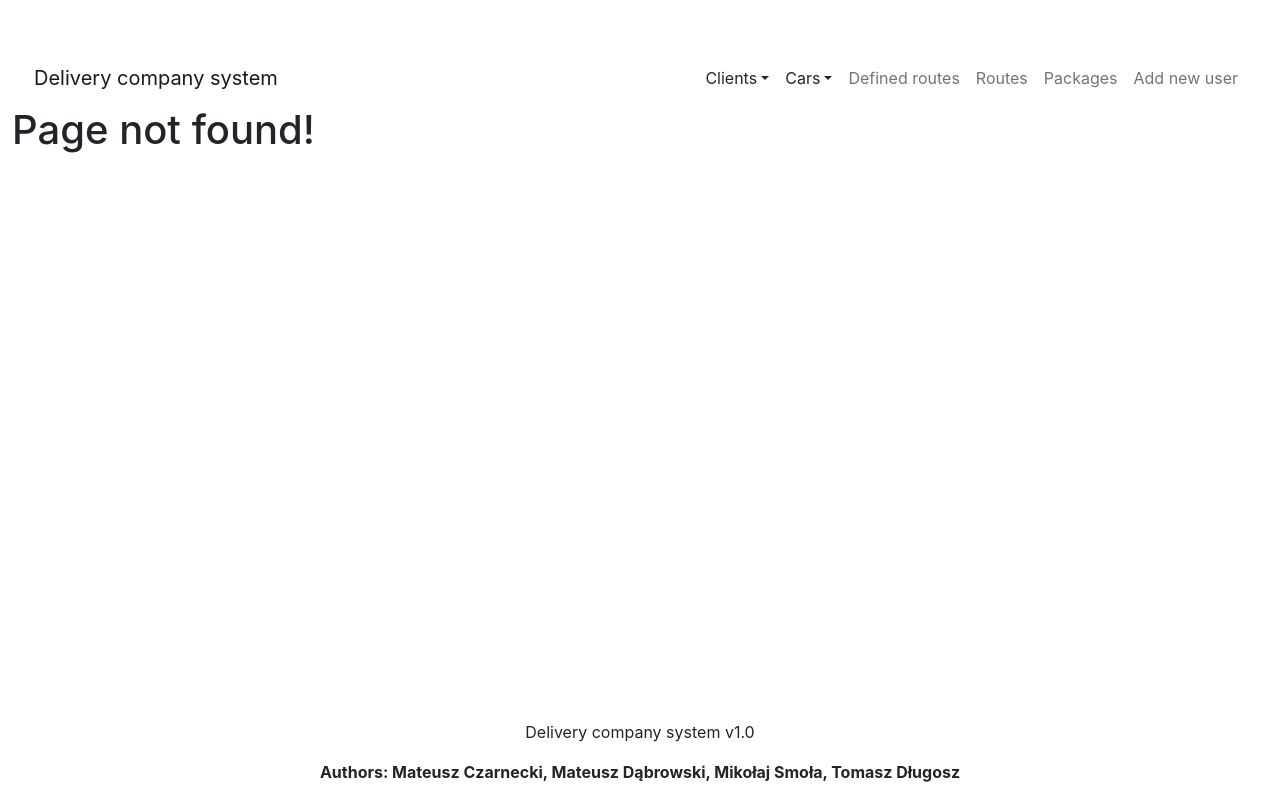
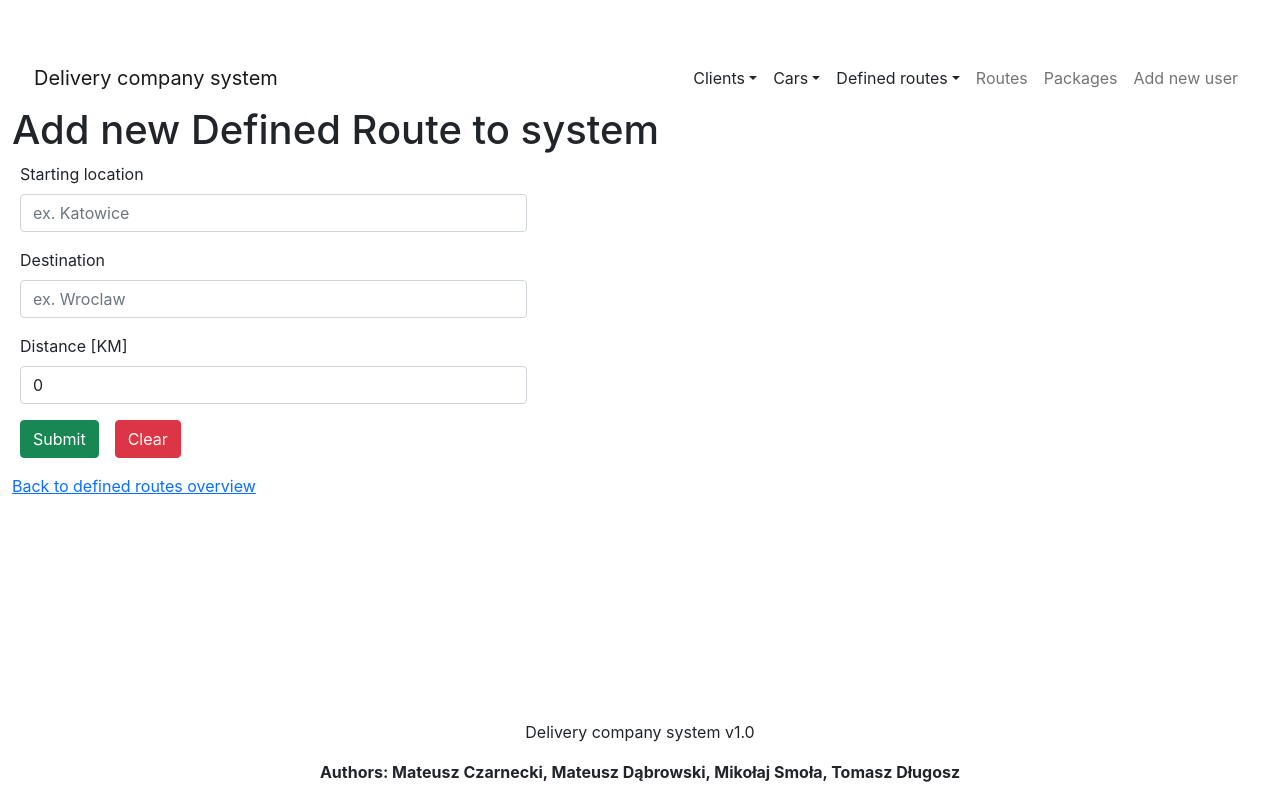
Before and after one commit to minemaster1329/take_frontend, a React (Create React App) app: page /addnewdefinedroute in a window 1280 px wide. Built offline with nearby package versions, Linux system fonts and the light colour scheme.

Commit message:
Defined routes overview and adding

```diff
--- a/src/App.tsx
+++ b/src/App.tsx
@@ -16,6 +16,7 @@ import EditCar from "./components/carcomponents/EditCar";
 import CarDetails from "./components/carcomponents/CarDetails";
 import {AddNewUser} from "./components/usercomponents/AddNewUser";
 import AddNewPackage from "./components/packagecomponents/AddNewPackage";
+import AddNewDefinedRoute from "./components/definedroutecomponents/AddNewDefinedRoute";
 
 function App() {
   return (
@@ -31,6 +32,7 @@ function App() {
               <Route path='clientdetails' element={<ClientDetails/>}/>
                 {/*defined Routes routes*/}
               <Route path='definedroutesoverview' element={<DefinedRoutesOverview/>}/>
+              <Route path='addnewdefinedroute' element={<AddNewDefinedRoute/>}/>
                 {/*Routes routes*/}
               <Route path='routesoverview' element={<RoutesOverview/>}/>
                 {/*Routes routes*/}
--- /dev/null
+++ b/src/components/definedroutecomponents/AddNewDefinedRoute.tsx
@@ -0,0 +1,90 @@
+import {Button, Form, FormGroup, Input, Label} from "reactstrap";
+import {useState} from "react";
+import {Link} from "react-router-dom";
+import {DefinedRoute} from "./DefinedRoute";
+
+export default function AddNewDefinedRoute() {
+    const [startingLocation, setStartingLocation] = useState("")
+    const [destination, setDestination] = useState("")
+    const [distanceKM, setDistanceKM] = useState(0)
+
+    const handleSubmit = async () => {
+        let definedRoute: DefinedRoute = {
+            id: 0,
+            startingLocation: startingLocation,
+            destination: destination,
+            distanceKM: distanceKM,
+        }
+
+        //'http://localhost:8080/take_project-1.0-SNAPSHOT/api/client/addnew'
+        await fetch('http://localhost:8080/take_project-1.0-SNAPSHOT/api/definedRoute/addnew', {
+            method: 'POST',
+            headers: {
+                'Content-Type': 'application/json'
+            },
+            body: JSON.stringify(definedRoute)
+        })
+            .then(response => {
+                if (response.ok){
+                    alert("Route added successfully");
+                }
+                else {
+                    alert("Error when adding new defined route")
+                }
+            });
+    }
+
+    const handleReset = () => {
+        setStartingLocation("");
+        setDestination("");
+        setDistanceKM(0);
+    }
+
+    return (
+        <div>
+            <h1>
+                Add new Defined Route to system
+            </h1>
+            <Form className="form col-5">
+                <FormGroup className="m-2">
+                    <Label for={"startingLocation"}>Starting location</Label>
+                    <Input
+                        type="text"
+                        name="startingLocation"
+                        id="startingLocation"
+                        value={startingLocation}
+                        placeholder={"ex. Katowice"}
+                        onChange={e => setStartingLocation(e.target.value)}
+                    />
+                </FormGroup>
+                <FormGroup className="m-2">
+                    <Label for={"destination"}>Destination</Label>
+                    <Input
+                        type="text"
+                        name="destination"
+                        id="destination"
+                        value={destination}
+                        placeholder={"ex. Wroclaw"}
+                        onChange={e => setDestination(e.target.value)}
+                    />
+                </FormGroup>
+                <FormGroup className="m-2">
+                    <Label for={"distanceKM"}>Distance [KM]</Label>
+                    <Input
+                        type="number"
+                        name="distanceKM"
+                        id="distanceKM"
+                        value={distanceKM}
+                        placeholder={"ex. 20"}
+                        onChange={e => setDistanceKM(parseInt(e.target.value))}
+                    />
+                </FormGroup>
+                <FormGroup>
+                    <Button className='btn btn-success mx-2' onClick={handleSubmit}>Submit</Button>
+                    <Button className='btn btn-danger  mx-2' onClick={handleReset}>Clear</Button>
+                </FormGroup>
+            </Form>
+            <Link to='/definedroutesoverview'>Back to defined routes overview</Link>
+        </div>
+    )
+}
--- /dev/null
+++ b/src/components/definedroutecomponents/DefinedRoute.ts
@@ -0,0 +1,6 @@
+export type DefinedRoute = {
+    id: number,
+    startingLocation: string,
+    destination: string,
+    distanceKM: number,
+}
--- a/src/components/definedroutecomponents/DefinedRoutesOverview.tsx
+++ b/src/components/definedroutecomponents/DefinedRoutesOverview.tsx
@@ -1,5 +1,83 @@
+import {useEffect, useState} from "react";
+import {DefinedRoute} from "./DefinedRoute";
+import {FetchError} from "../FetchError";
+import {Link, useNavigate} from "react-router-dom";
+import {Button, Table} from "reactstrap";
+
 export default function DefinedRoutesOverview() {
-    return(
-        <h1>Defined Routes Overview</h1>
-    )
+    const [definedRoutes, setDefinedRoutes] = useState<DefinedRoute[]>([]);
+    const [fetchError, setFetchError] = useState<FetchError>({didHappened: false, errorCode: 200, errorMessage: ""});
+    const [loading, setLoading] = useState<boolean>(true);
+
+    useEffect(() => {
+        fetchData();
+    }, [])
+
+    const fetchData = async () => {
+        await fetch('http://localhost:8080/take_project-1.0-SNAPSHOT/api/definedRoute/getall', {
+            method: 'GET'
+        }).then(response => {
+            if (response.ok) {
+                setFetchError({didHappened: false, errorCode: 200, errorMessage: ""})
+                return response.json();
+            }
+            setFetchError({didHappened: true, errorCode: response.status, errorMessage: response.statusText})
+            throw new Error("Something went wrong when fetching data!");
+        })
+            .then(responseJson => {
+                setLoading(false)
+                //console.log(responseJson);
+                setDefinedRoutes(responseJson);
+            })
+            .catch((reason) => {
+                setLoading(false)
+                setFetchError({didHappened: true, errorCode: -1, errorMessage: reason.toString()})
+            })
+    }
+
+    if (loading) {
+        return (
+            <div>
+                <p>Loading...</p>
+            </div>
+        )
+    } else {
+        if (fetchError.didHappened) {
+            return (
+                <div>
+                    <h1>Something went wrong when fetching data!</h1>
+                    <p>Status code: {fetchError.errorCode}</p>
+                    <p>Message: {fetchError.errorMessage}</p>
+                </div>
+            )
+        } else {
+            return (
+                <div>
+                    <h1>Defined routes overview:</h1>
+                    <Table striped>
+                        <thead>
+                        <tr>
+                            <th>Starting Location</th>
+                            <th>Destination</th>
+                            <th>Distance (KM)</th>
+                        </tr>
+                        </thead>
+                        <tbody>
+                        {definedRoutes.map(definedRoute => (
+                            <tr key={definedRoute.id}>
+                                <td>{definedRoute.startingLocation}</td>
+                                <td>{definedRoute.destination}</td>
+                                <td>{definedRoute.distanceKM}</td>
+
+                            </tr>
+                        ))}
+                        </tbody>
+                    </Table>
+                    <Link to='/addnewdefinedroute'>Add new defined route</Link>
+                </div>
+            )
+
+
+        }
+    }
 }
--- a/src/components/layoutcomponents/NavMenu.tsx
+++ b/src/components/layoutcomponents/NavMenu.tsx
@@ -50,11 +50,21 @@ export default function NavMenu(){
                                 </DropdownItem>
                             </DropdownMenu>
                         </UncontrolledDropdown>
-                        <NavItem>
-                            <NavLink href='/definedroutesoverview'>
+
+                        <UncontrolledDropdown nav inNavbar>
+                            <DropdownToggle nav caret className="text-dark">
                                 Defined routes
-                            </NavLink>
-                        </NavItem>
+                            </DropdownToggle>
+                            <DropdownMenu end>
+                                <DropdownItem tag={Link} to='/definedroutesoverview'>
+                                    Overview
+                                </DropdownItem>
+                                <DropdownItem tag={Link} to='/addnewdefinedroute'>
+                                    Add new
+                                </DropdownItem>
+                            </DropdownMenu>
+                        </UncontrolledDropdown>
+
                         <NavItem>
                             <NavLink href='/routesoverview'>
                                 Routes
--- a/src/components/routecomponents/RoutesOverview.tsx
+++ b/src/components/routecomponents/RoutesOverview.tsx
@@ -1,5 +1,83 @@
+import {useEffect, useState} from "react";
+import {DefinedRoute} from "./DefinedRoute";
+import {FetchError} from "../FetchError";
+import {Link, useNavigate} from "react-router-dom";
+import {Button, Table} from "reactstrap";
+
 export default function RoutesOverview() {
-    return(
-        <h1>Routes Overview</h1>
-    )
+    const [definedRoutes, setDefinedRoutes] = useState<DefinedRoute[]>([]);
+    const [fetchError, setFetchError] = useState<FetchError>({didHappened: false, errorCode: 200, errorMessage: ""});
+    const [loading, setLoading] = useState<boolean>(true);
+
+    useEffect(() => {
+        fetchData();
+    }, [])
+
+    const fetchData = async () => {
+        await fetch('http://localhost:8080/take_project-1.0-SNAPSHOT/api/definedRoute/getall', {
+            method: 'GET'
+        }).then(response => {
+            if (response.ok) {
+                setFetchError({didHappened: false, errorCode: 200, errorMessage: ""})
+                return response.json();
+            }
+            setFetchError({didHappened: true, errorCode: response.status, errorMessage: response.statusText})
+            throw new Error("Something went wrong when fetching data!");
+        })
+            .then(responseJson => {
+                setLoading(false)
+                //console.log(responseJson);
+                setDefinedRoutes(responseJson);
+            })
+            .catch((reason) => {
+                setLoading(false)
+                setFetchError({didHappened: true, errorCode: -1, errorMessage: reason.toString()})
+            })
+    }
+
+    if (loading) {
+        return (
+            <div>
+                <p>Loading...</p>
+            </div>
+        )
+    } else {
+        if (fetchError.didHappened) {
+            return (
+                <div>
+                    <h1>Something went wrong when fetching data!</h1>
+                    <p>Status code: {fetchError.errorCode}</p>
+                    <p>Message: {fetchError.errorMessage}</p>
+                </div>
+            )
+        } else {
+            return (
+                <div>
+                    <h1>Defined routes overview:</h1>
+                    <Table striped>
+                        <thead>
+                        <tr>
+                            <th>Starting Location</th>
+                            <th>Destination</th>
+                            <th>Distance (KM)</th>
+                        </tr>
+                        </thead>
+                        <tbody>
+                        {definedRoutes.map(definedRoute => (
+                            <tr key={definedRoute.id}>
+                                <td>{definedRoute.startingLocation}</td>
+                                <td>{definedRoute.destination}</td>
+                                <td>{definedRoute.distanceKM}</td>
+
+                            </tr>
+                        ))}
+                        </tbody>
+                    </Table>
+                    <Link to='/addnewdefinedroute'>Add new defined route</Link>
+                </div>
+            )
+
+
+        }
+    }
 }
```
